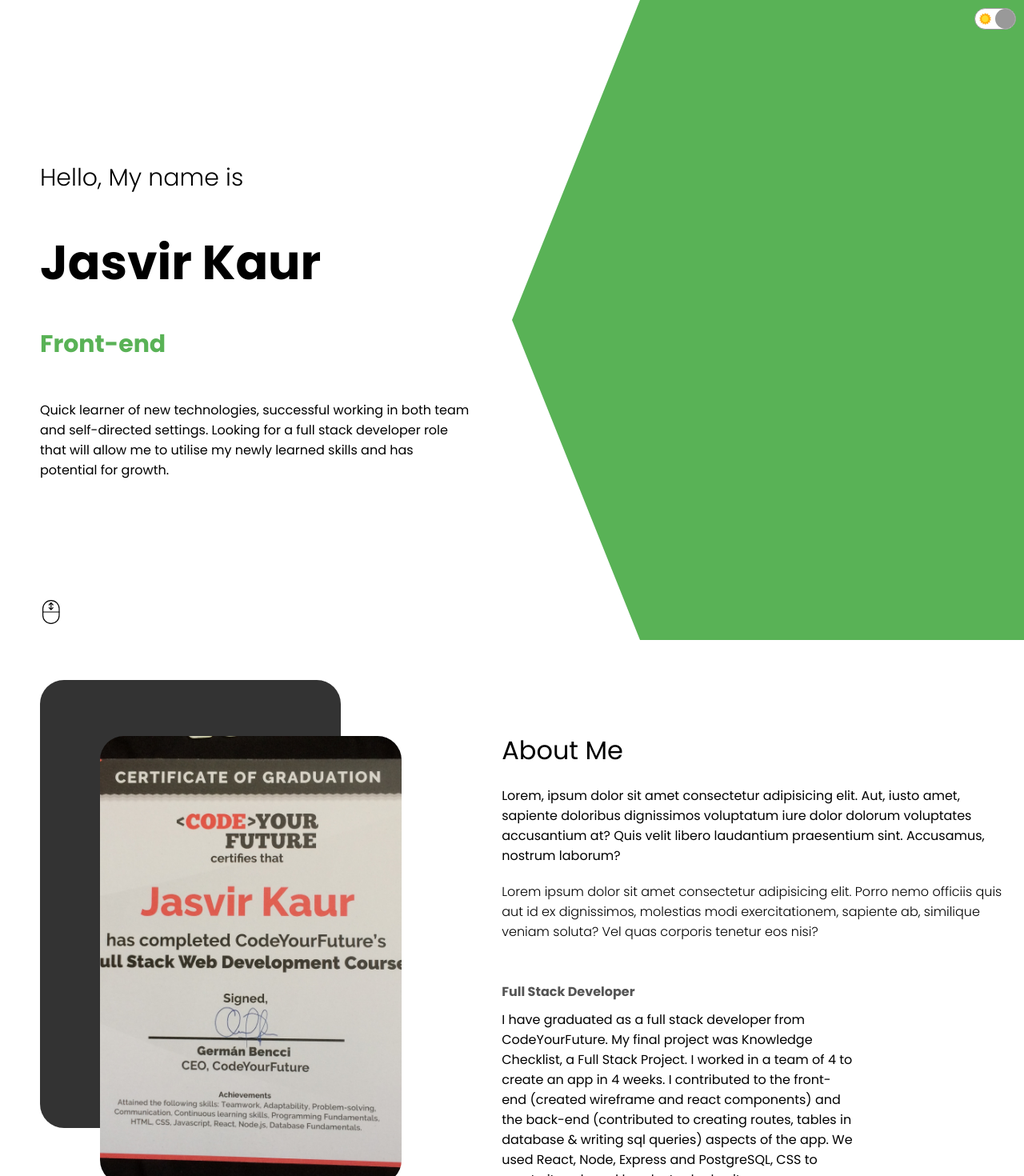
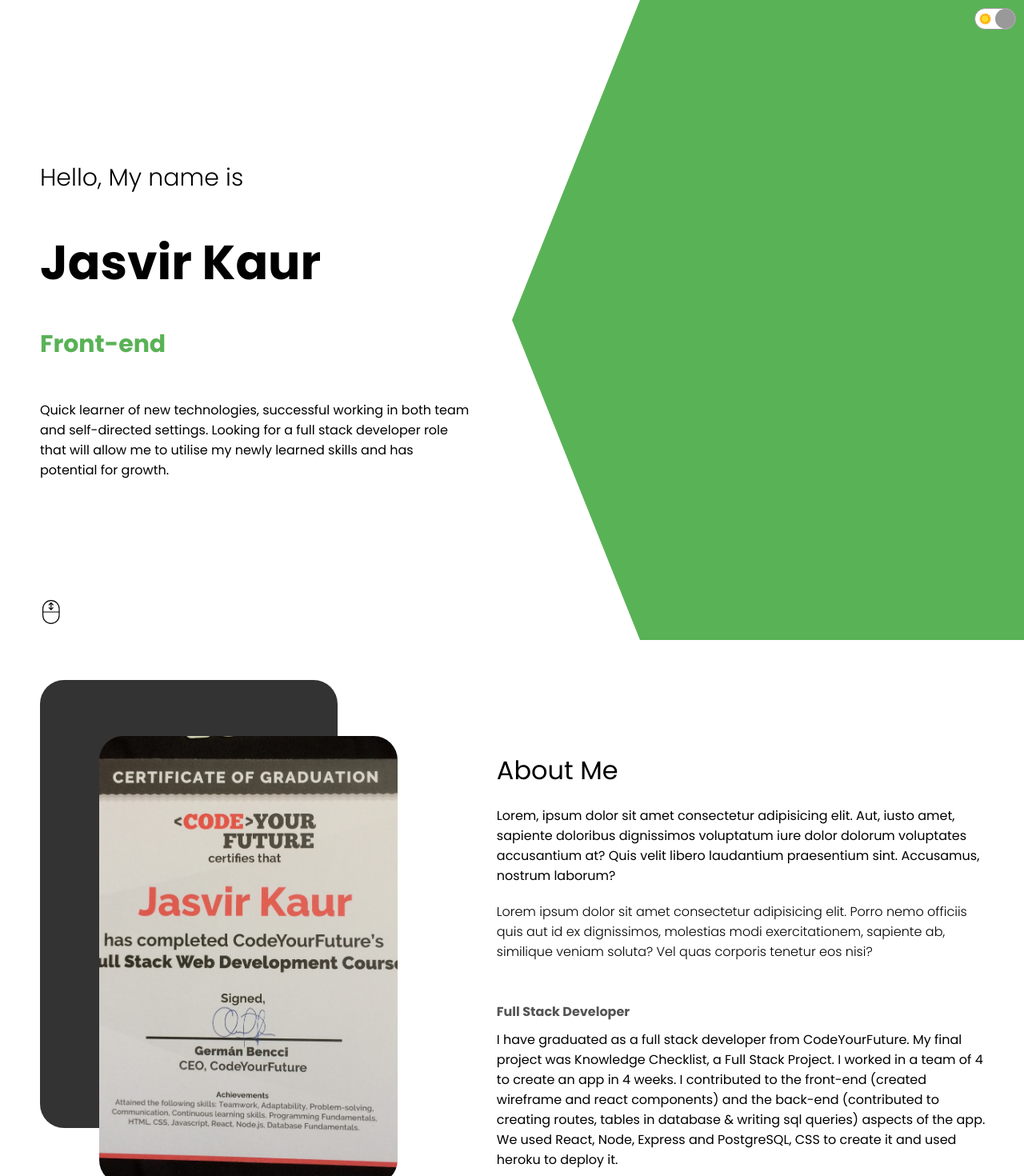
Before and after one commit to JK1320/portfolio, a React (Create React App) app: page / in a window 1280 px wide. Shown: the top 1470 px of the page at 80% size. Built offline with nearby package versions, Linux system fonts and the light colour scheme.

Commit message:
amened margin and width

```diff
--- a/src/components/about/about.css
+++ b/src/components/about/about.css
@@ -15,7 +15,7 @@
 
 .a-right {
     flex: 1;
-    margin-right: 2%;
+    margin-right: 3%;
 }
 
 .a-card.bg {
@@ -65,7 +65,7 @@
 }
 
 .a-award-texts {
-    width: 70%;
+    width: 100%;
 }
 
 .a-award-title {
```
